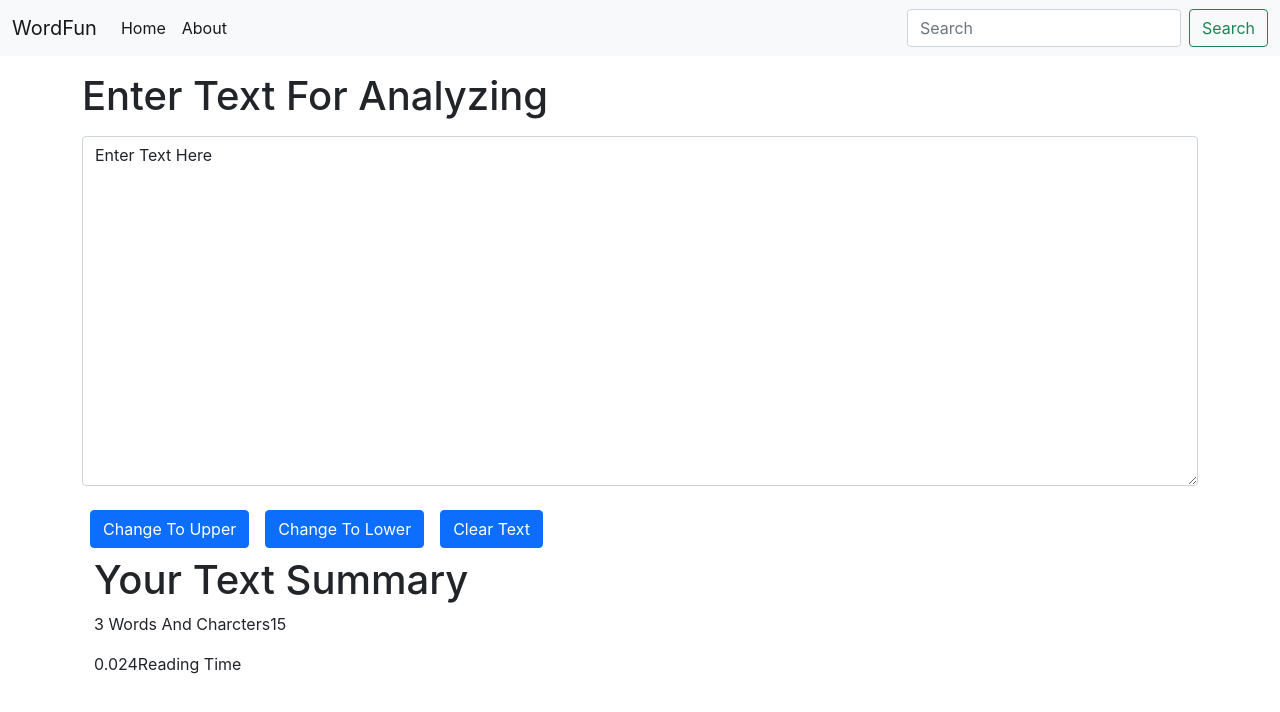
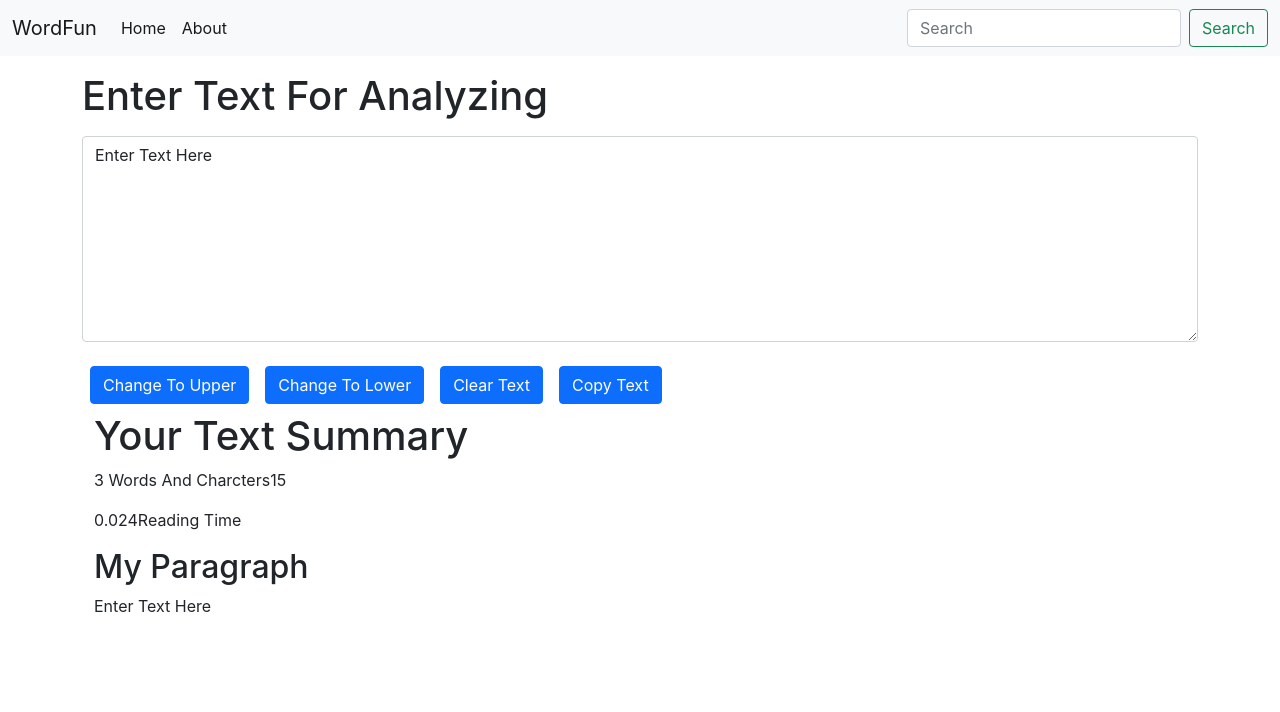
Before and after one commit to MuhammadWaqar3325/React-Practice, a React (Create React App) app in the folder my-word-app/: page / in a window 1280 px wide. Shown: the top 712 px of the page. Built offline with nearby package versions, Linux system fonts and the light colour scheme.

Commit message:
Update Text.js

```diff
--- a/my-word-app/src/Components/TextForm/Text.js
+++ b/my-word-app/src/Components/TextForm/Text.js
@@ -22,9 +22,15 @@ export default function Text(props) {
     setText(newText);
   }
   const HandleClear = ()=>{
-    // console.log("low")
     let newText = "";
     setText(newText);
+  }
+
+  const HandleCopy = () => {
+    console.log("copy")
+    var Text = document.getElementById("mybox");
+    Text.select();
+    navigator.clipboard.writeText(Text.value);
   }
 
 
@@ -33,11 +39,12 @@ export default function Text(props) {
   <div>
     <h1>{props.heading}</h1>
     <div className="mb-3 my-3" >
-    <textarea className="form-control" id="exampleFormControlTextarea1" onChange={HandleOnChange}  value={Text} itemID="mybox" rows="14"></textarea>
+    <textarea className="form-control" id="exampleFormControlTextarea1" onChange={HandleOnChange}  value={Text} itemID="mybox" rows="8"></textarea>
     </div>
       <button className="btn btn-primary m-2" onClick={HandleUp}>Change To Upper</button>
       <button className="btn btn-primary m-2"onClick={HandleLow}>Change To Lower</button>
       <button className="btn btn-primary m-2"onClick={HandleClear}>Clear Text</button>
+      <button className="btn btn-primary m-2"onClick={HandleCopy}>Copy Text</button>
 
 
   </div>
@@ -47,6 +54,9 @@ export default function Text(props) {
      {Text.split(" ").length} Words And Charcters{Text.length} </p>
      <p>{0.008 * Text.split(" ").length}Reading Time</p>
 
+     <h2>My Paragraph</h2>
+     <p>{Text}</p>
+
 
   </div>
   </>
```
